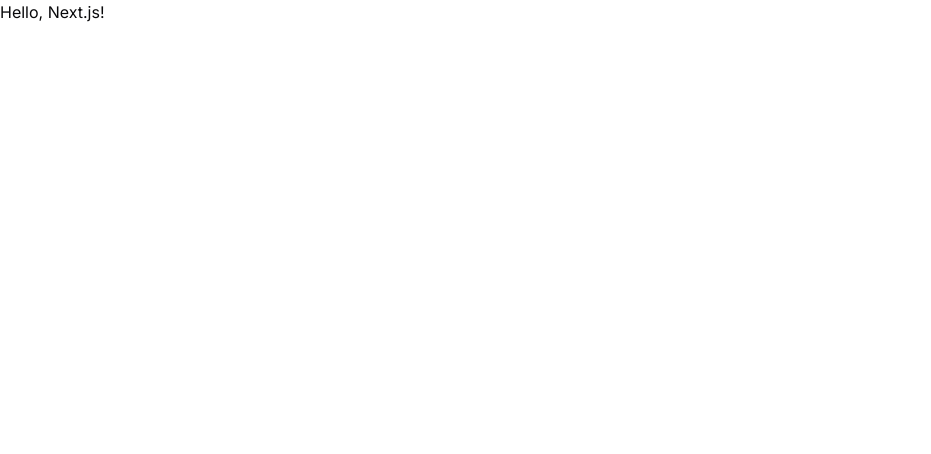
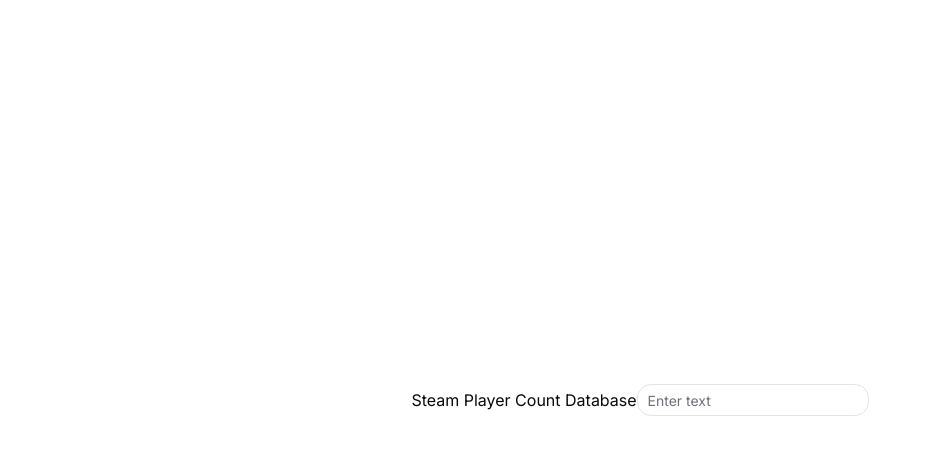
Before and after one commit to ItzYaboiiJoe/SteamDB2, a Next.js app: page / in a window 1280 px wide. Shown: the top 454 px of the page, without its empty margins (0-931 px from the left). Built offline with nearby package versions, Linux system fonts and the light colour scheme.

Commit message:
Setup Home Page and setup search component

```diff
--- a/package.json
+++ b/package.json
@@ -14,6 +14,7 @@
     "@tabler/icons-react": "^3.46.0",
     "class-variance-authority": "^0.7.1",
     "clsx": "^2.1.1",
+    "cn": "^0.2.5",
     "next": "16.3.4",
     "react": "19.2.8",
     "react-dom": "19.2.8",
--- a/src/app/(root)/page.tsx
+++ b/src/app/(root)/page.tsx
@@ -1,5 +1,7 @@
+import MainHome from "@/features/home/components/MainHome";
+
 const Home = () => {
-  return <div>Hello, Next.js!</div>;
+  return <MainHome />;
 };
 
 export default Home;
--- a/src/app/layout.tsx
+++ b/src/app/layout.tsx
@@ -3,16 +3,19 @@
 import { Inter } from "next/font/google";
 import { cn } from "@/lib/utils";
 
-const inter = Inter({subsets:['latin'],variable:'--font-sans'});
+const inter = Inter({ subsets: ["latin"], variable: "--font-sans" });
 
 export const metadata: Metadata = {
-  title: "Create Next App",
+  title: "SteamDB 2",
   description: "Generated by create next app",
 };
 
 export default function RootLayout({ children }: LayoutProps<"/">) {
   return (
-    <html lang="en" className={cn("h-full antialiased", "font-sans", inter.variable)}>
+    <html
+      lang="en"
+      className={cn("h-full antialiased", "font-sans", inter.variable)}
+    >
       <body className="min-h-full flex flex-col">{children}</body>
     </html>
   );
--- /dev/null
+++ b/src/components/ui/input.tsx
@@ -0,0 +1,19 @@
+import * as React from "react"
+import { Input as InputPrimitive } from "@base-ui/react/input"
+import { cn } from "cn"
+
+function Input({ className, type, ...props }: React.ComponentProps<"input">) {
+  return (
+    <InputPrimitive
+      type={type}
+      data-slot="input"
+      className={cn(
+        "h-8 w-full min-w-0 rounded-lg border border-input bg-transparent px-2.5 py-1 text-base transition-colors outline-none file:inline-flex file:h-6 file:border-0 file:bg-transparent file:text-sm file:font-medium file:text-foreground placeholder:text-muted-foreground focus-visible:border-ring focus-visible:ring-3 focus-visible:ring-ring/50 disabled:pointer-events-none disabled:cursor-not-allowed disabled:bg-input/50 disabled:opacity-50 aria-invalid:border-destructive aria-invalid:ring-3 aria-invalid:ring-destructive/20 md:text-sm dark:bg-input/30 dark:disabled:bg-input/80 dark:aria-invalid:border-destructive/50 dark:aria-invalid:ring-destructive/40",
+        className
+      )}
+      {...props}
+    />
+  )
+}
+
+export { Input }
--- /dev/null
+++ b/src/features/home/components/MainHome.tsx
@@ -0,0 +1,16 @@
+import SearchGame from "./SearchGame";
+
+const MainHome = () => {
+  return (
+    <div className="flex min-h-dvh items-center justify-center">
+      <div>
+        <h1>Steam Player Count Database</h1>
+      </div>
+      <div>
+        <SearchGame />
+      </div>
+    </div>
+  );
+};
+
+export default MainHome;
--- /dev/null
+++ b/src/features/home/components/SearchGame.tsx
@@ -0,0 +1,7 @@
+import { Input } from "@/components/ui/input";
+
+const SearchGame = () => {
+  return <Input placeholder="Enter text" />;
+};
+
+export default SearchGame;
```
